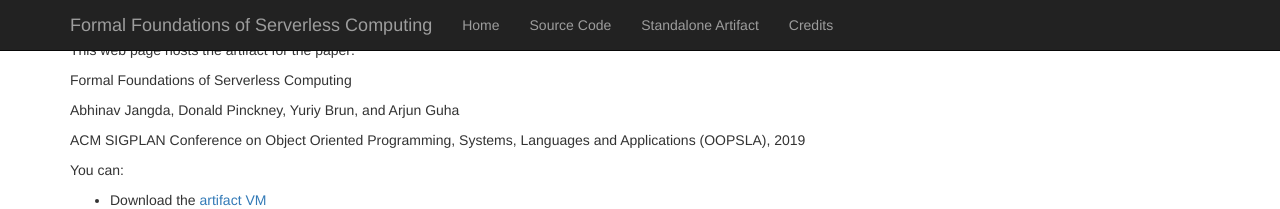
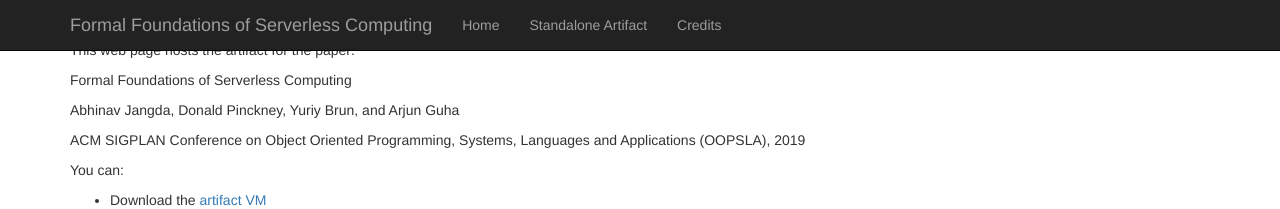
Before and after one commit to plasma-umass/nextdoor-eurosys21, a Jekyll site: the page built from old/index.md, in a window 1280 px wide. Shown: the top 209 px of the page. Built offline with Jekyll 4.4.1, drawn with Linux system fonts in a browser that asks for light colours; nearby versions of some CDN libraries; our own code applies the rules of GitHub Pages for plain Markdown files.

Commit message:
remove code

```diff
--- a/_layouts/default.html
+++ b/_layouts/default.html
@@ -41,7 +41,6 @@
         <div id="navbar" class="collapse navbar-collapse">
           <ul class="nav navbar-nav">
             <li ><a href="../home">Home</a></li>
-            <li><a href="../code">Source Code</a></li>
             <li><a href="../artifact">Standalone Artifact</a></li>
             <li><a href="../credits">Credits</a></li>
           </ul>
```
